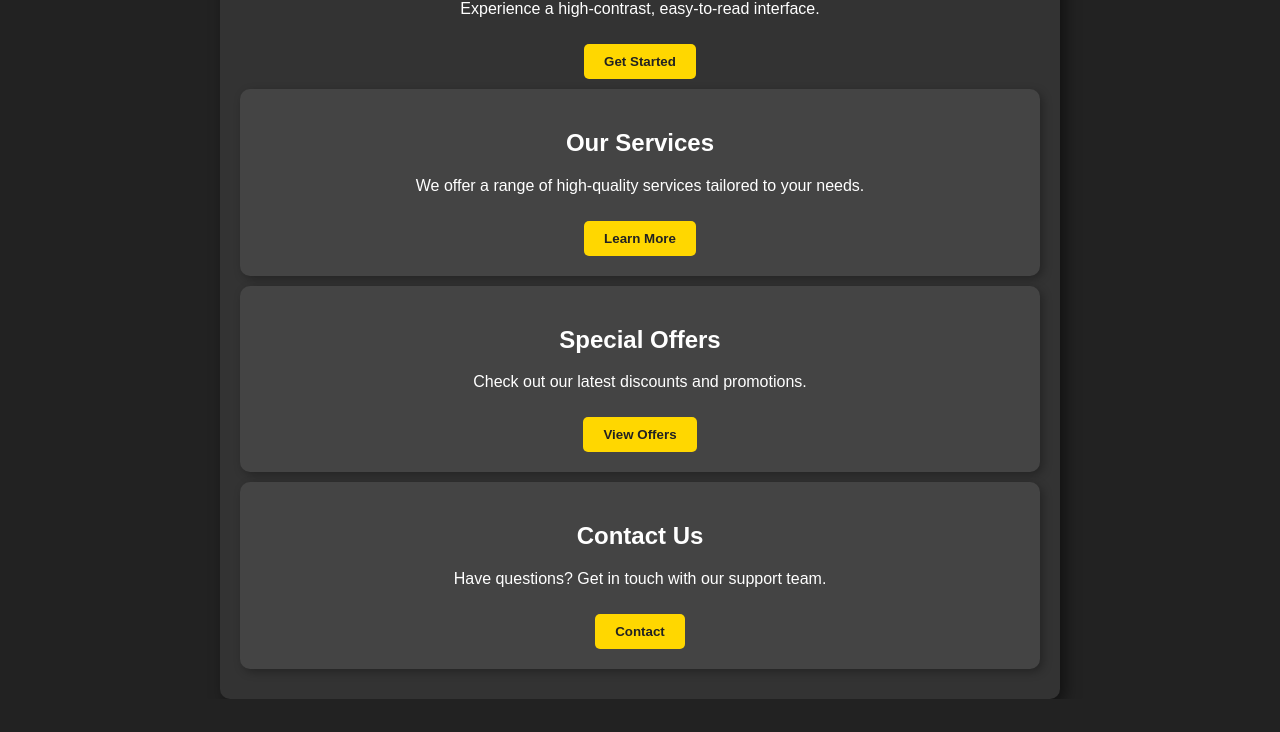
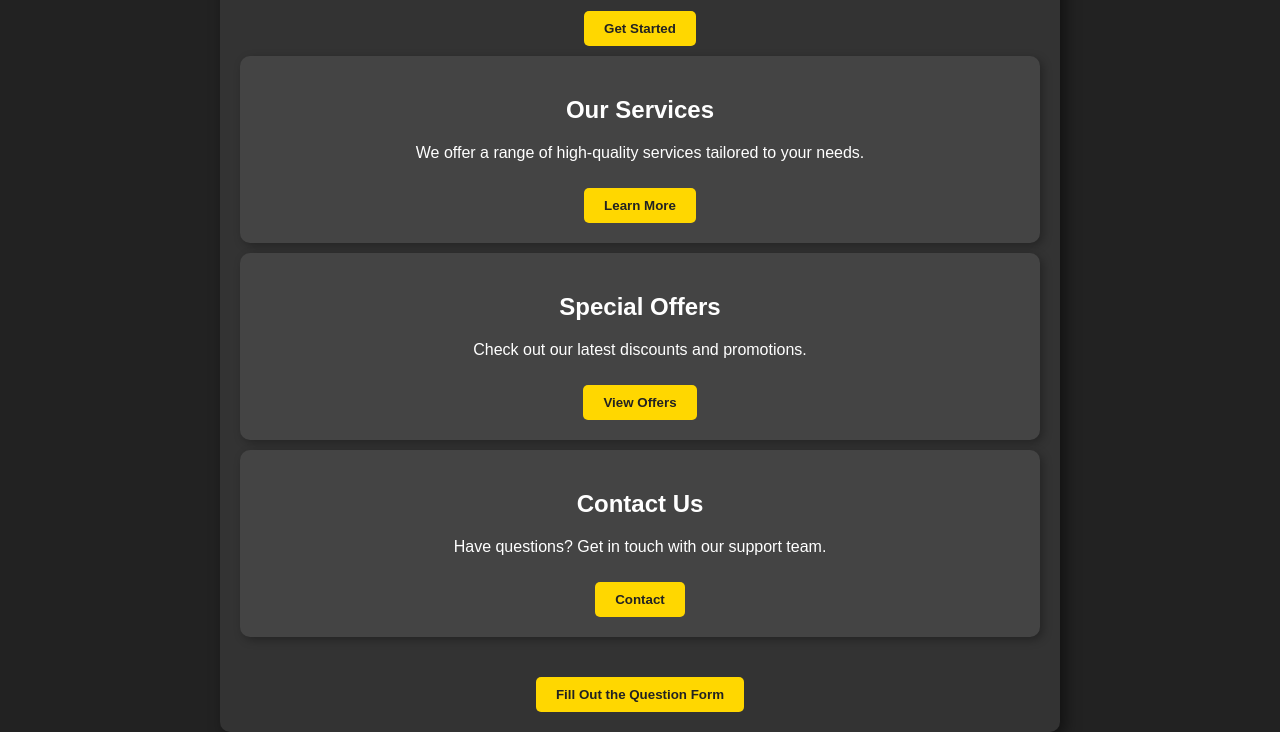
Before and after one commit to GeorgeTafounas/GTafounaContrastExperiment, a plain HTML site: page index.html in a window 1280 px wide. Shown: the part 112-844 px from the top of the page. Before the commit the page ends 811 px from the top, so only its background shows below. Drawn offline with Linux system fonts and the light colour scheme.

Commit message:
Update index.html

```diff
--- a/index.html
+++ b/index.html
@@ -67,11 +67,13 @@
             font-size: 3rem;
             margin-bottom: 10px;
         }
-
         @media (max-width: 600px) {
             h1 {
                 font-size: 1.8rem;
             }
+        }
+        .form-link {
+            margin-top: 30px;
         }
     </style>
 </head>
@@ -99,6 +101,13 @@
         <p>Have questions? Get in touch with our support team.</p>
         <button>Contact</button>
     </div>
+
+    <!-- Form Link Button -->
+    <div class="form-link">
+        <a href="https://forms.gle/AuQ2C5cnS5cDuPu3A" target="_blank">
+            <button>Fill Out the Question Form</button>
+        </a>
+    </div>
 </div>
 </body>
 </html>
```
Lines whose indentation alone changed are shown as unchanged.
